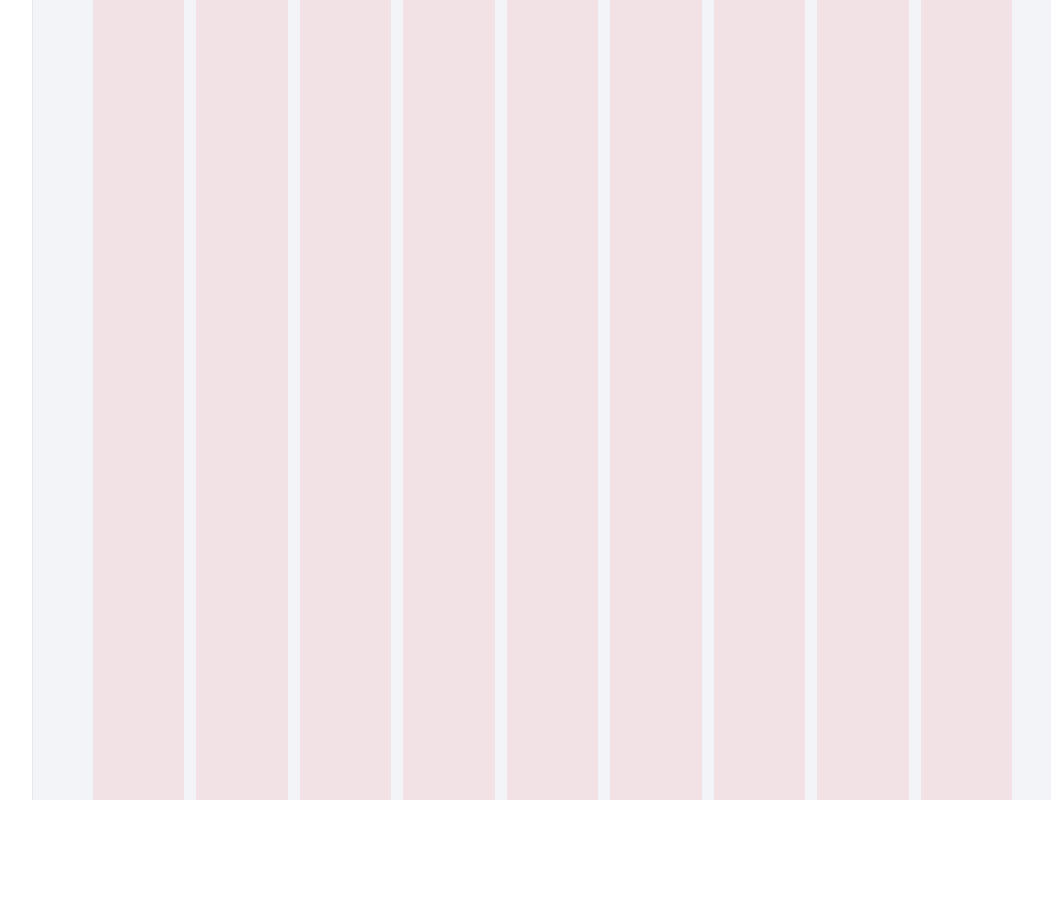
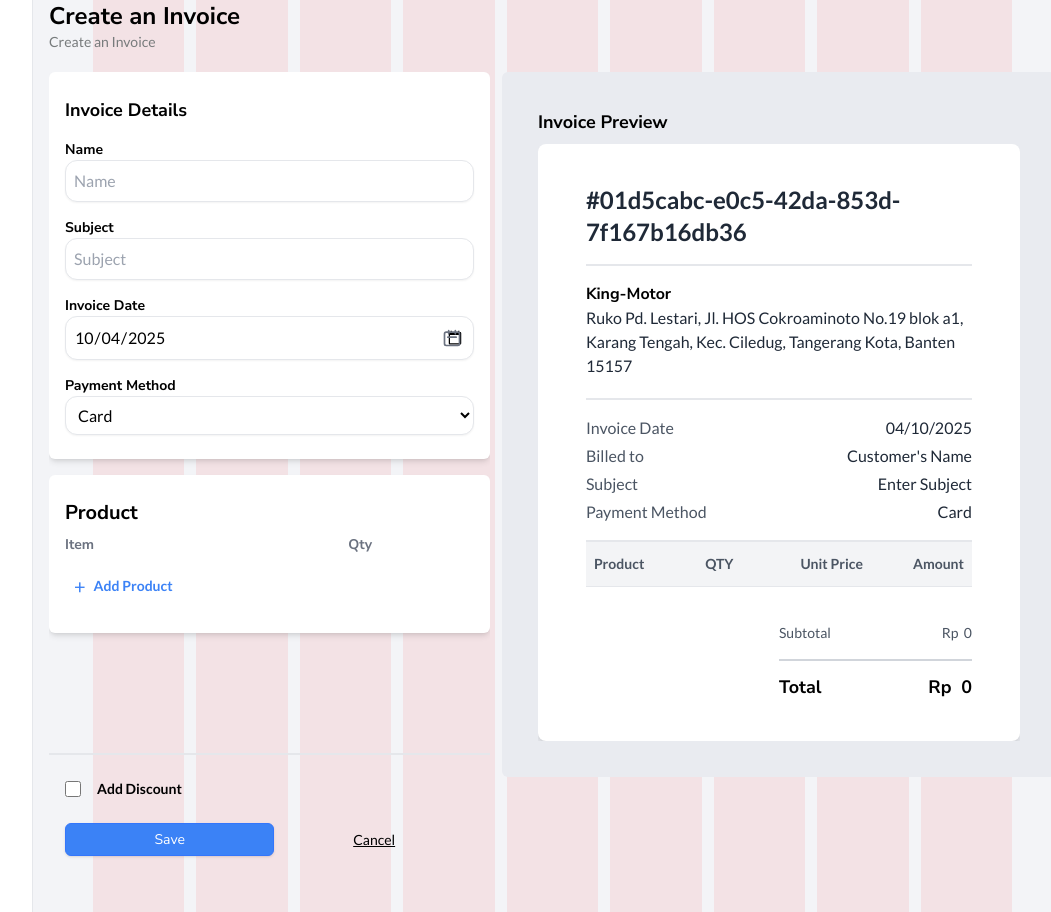
Before and after one commit to AngelBnd/projectSem3, a React (Vite) app in the folder frontend/: page /sales/input in a window 1280 px wide. Before the commit this address had no page. Shown: the whole page, without its empty margins (208-1259 px from the left). Before the commit the page ends 800 px from the top, so only its background shows below. Built offline with nearby package versions, Linux system fonts and the light colour scheme.

Commit message:
fe create transaction

```diff
--- a/frontend/src/App.jsx
+++ b/frontend/src/App.jsx
@@ -11,6 +11,7 @@
   import Products from "./components/pages/ProductsPage";
   import BreadcrumbsMUI from "./components/globalComponents/BreadcrumbsMUI";
   import AvatarSettings from "./components/globalComponents/AvatarSettings";
+  import InputSales from "./components/pages/InputSales";
 
   function App() {
     const [isAuthenticated, setIsAuthenticated] = useState(false);
@@ -115,6 +116,14 @@
                     }
                   />
                   <Route
+                    path="/sales/input"
+                    element={
+                      <ProtectedRoute isAuthenticated={isAuthenticated}>
+                        <InputSales />
+                      </ProtectedRoute>
+                    }
+                  />
+                  <Route
                     path="/products"
                     element={
                       <ProtectedRoute isAuthenticated={isAuthenticated}>
--- a/frontend/src/components/localComponents/InputTransactionForm.jsx
+++ b/frontend/src/components/localComponents/InputTransactionForm.jsx
@@ -1,5 +1,5 @@
 import { useState, useEffect } from "react";
-import Button from "./Button";
+import Button from '../globalComponents/Button';
 import { useNavigate } from "react-router-dom";
 import { useRef } from "react";
 import { useDebounce } from "../globalComponents/Debounce";
@@ -18,6 +18,7 @@ const ProductItem = ({ product, index, onProductChange, onDeleteProduct, onProdu
 
     return (
         <div className="grid grid-cols-6 items-end gap-4 py-[4px] bg-transparent rounded-lg">
+
             <div className="col-span-4 relative flex flex-col gap-1">
                 <p className="text-sm font-semibold text-gray-800 truncate leading-tight">
                     {product.productName || "Product Name"}
@@ -69,7 +70,7 @@ export default function InputTransactionForm({ mode, item, isEditMode, invoiceDa
     const bottomRef = useRef(null);
     const navigate = useNavigate();
 
-    const { openPopup } = usePopup();
+    // const { openPopup } = usePopup();
 
     const [autofill, setAutofill] = useState([]);
     const [activeProductIndex, setActiveProductIndex] = useState(null);
@@ -350,7 +351,11 @@ export default function InputTransactionForm({ mode, item, isEditMode, invoiceDa
     // The form's overall layout and styling based on the screenshot
     return (
         <div className="flex flex-col h-full">
-            <form ref={formRef} onSubmit={handleSubmit} className="relative flex flex-col flex-grow gap-4 p-4 overflow-y-auto custom-scrollbar">
+            <form ref={formRef} onSubmit={handleSubmit} className="relative flex flex-col flex-grow gap-4 overflow-y-auto custom-scrollbar">
+                <div className="bg-white p-4 py-6 rounded-md shadow-md">
+                    <div className="font-nunito text-lg font-bold mb-4">
+                        Invoice Details
+                    </div>
                     {/* General Information Section */}
                     <div className="flex flex-col gap-4">
                         <div className="w-full">
@@ -416,15 +421,16 @@ export default function InputTransactionForm({ mode, item, isEditMode, invoiceDa
                             </select>
                         </div>
                     </div>
+                </div>
 
                 {/* Product Section */}
-                <div className="flex flex-col gap-2 mt-4 border-t-2 pt-5">
+                <div className="bg-white p-4 py-6 rounded-md shadow-md">
+
                         <h2 className="text-xl font-semibold text-black mb-2  font-nunito">Product</h2>
                         <div className="grid grid-cols-6 px-0 gap-4 text-sm font-semibold text-gray-500 font-nunito">
                             <span className="col-span-4 font-nunito">Item</span>
                             <span className="col-span-1">Qty</span>
                         </div>
-
 
                         {/* The new structure for products */}
                         {newProducts.map((product, index) => (
@@ -470,8 +476,8 @@ export default function InputTransactionForm({ mode, item, isEditMode, invoiceDa
                             <span className="text-xl">+</span>
                             <span className="text-sm font-semibold">Add Product</span>
                         </button>
+                <div ref={bottomRef} />
                 </div>
-                <div ref={bottomRef} />
             </form>
 
             {/* Fixed bottom section for Discount and Buttons */}
--- a/frontend/src/components/localComponents/Invoice.jsx
+++ b/frontend/src/components/localComponents/Invoice.jsx
@@ -1,6 +1,6 @@
     import React from 'react';
     import { useState } from 'react';
-    import Button from './Button'; // Assuming you have a Button component
+    import Button from '../globalComponents/Button';
     import { useEffect } from 'react';
     import handleDownloadPdf from '../../functions/handleDownloadPdf';
 
@@ -124,7 +124,7 @@
                     </div>
 
                     {/* Download Button */}
-                    <div className="flex justify-center mt-12">
+                    {/* <div className="flex justify-center mt-12">
                         <div
                         className='flex items-center gap-2  text-blue-500 hover:text-blue-600 transition-colors underline bg-white cursor-pointer'
                         onClick={()=>{
@@ -137,7 +137,7 @@
                             <svg  xmlns="http://www.w3.org/2000/svg"  width="24"  height="24"  viewBox="0 0 24 24"  fill="none"  stroke="currentColor"  stroke-width="2"  stroke-linecap="round"  stroke-linejoin="round"  class="icon icon-tabler icons-tabler-outline icon-tabler-download"><path stroke="none" d="M0 0h24v24H0z" fill="none"/><path d="M4 17v2a2 2 0 0 0 2 2h12a2 2 0 0 0 2 -2v-2" /><path d="M7 11l5 5l5 -5" /><path d="M12 4l0 12" /></svg>
                             <span>Download Invoice</span>
                         </div>
-                    </div>
+                    </div> */}
                 </div>
             </div>
         );
--- a/frontend/src/components/pages/InputSales.jsx
+++ b/frontend/src/components/pages/InputSales.jsx
@@ -1,10 +1,10 @@
 import { useState, useEffect } from "react";
-import InputTransactionForm from "../InputTransactionForm";
-import Button from "..//Button";
+import InputTransactionForm from "../../components/localComponents/InputTransactionForm";
+import Button from "../../components/globalComponents/Button";
 import { useLocation, useNavigate } from "react-router-dom";
 import { jsPDF } from "jspdf";
 import { handleDownloadPdf } from "../../functions/savepdf";
-import Invoice from "../Invoice";
+import Invoice from "../../components/localComponents/Invoice";
 
 export default function InputSales() {
   const location = useLocation();
@@ -132,12 +132,13 @@ export default function InputSales() {
   };
 
   return (
-    <div>
-      <div className="text-nunito font-bold text-4xl mb-[16px] text-black pb-10 font-nunito">
-        {isEditMode ? "Edit Transaction" : "Add a Transaction"}
+    <div className="grid grid-cols-9 gap-3 w-full text-black mb-10 !overflow-x-hidden">
+      <div className="col-span-9 flex flex-col mb-2 w-full">
+        <h1 className="text-2xl font-semibold font-nunito">Create an Invoice</h1>
+        <h3 className="text-[#777B7C] text-sm">Create an Invoice</h3>
       </div>
 
-      <div className=" w-full h-[540px] flex gap-12 relative">
+      <div className="col-span-9 md:col-span-4 w-full h-[800px] flex gap-12 relative">
         <div className="w-[50em] h-full ">
           <InputTransactionForm
             invoiceData={invoiceData}
@@ -153,15 +154,22 @@ export default function InputSales() {
             setDiscountValue={setDiscountValue}
           />
         </div>
+      </div>
 
-        {/* INVOICE */}
-      <Invoice
-        invoiceData={invoiceData}
-        products={newProducts}
-        useDiscount={useDiscount}
-        discountValue={discountValue} // As a percentage
-    />
+      <div className="col-span-9 md:col-span-5 flex justify-center items-start h-[800px] overflow-y-auto">
+        <div className="bg-[#E9EBF0] w-full p-9 rounded-md flex flex-col gap-2 rounded-md">
+          <div className="font-nunito text-lg font-bold">
+            Invoice Preview
+          </div>
+          <Invoice
+            invoiceData={invoiceData}
+            products={newProducts}
+            useDiscount={useDiscount}
+            discountValue={discountValue}
+          />
+        </div>
       </div>
+
     </div>
   );
 }
```
Lines whose indentation alone changed are shown as unchanged.
